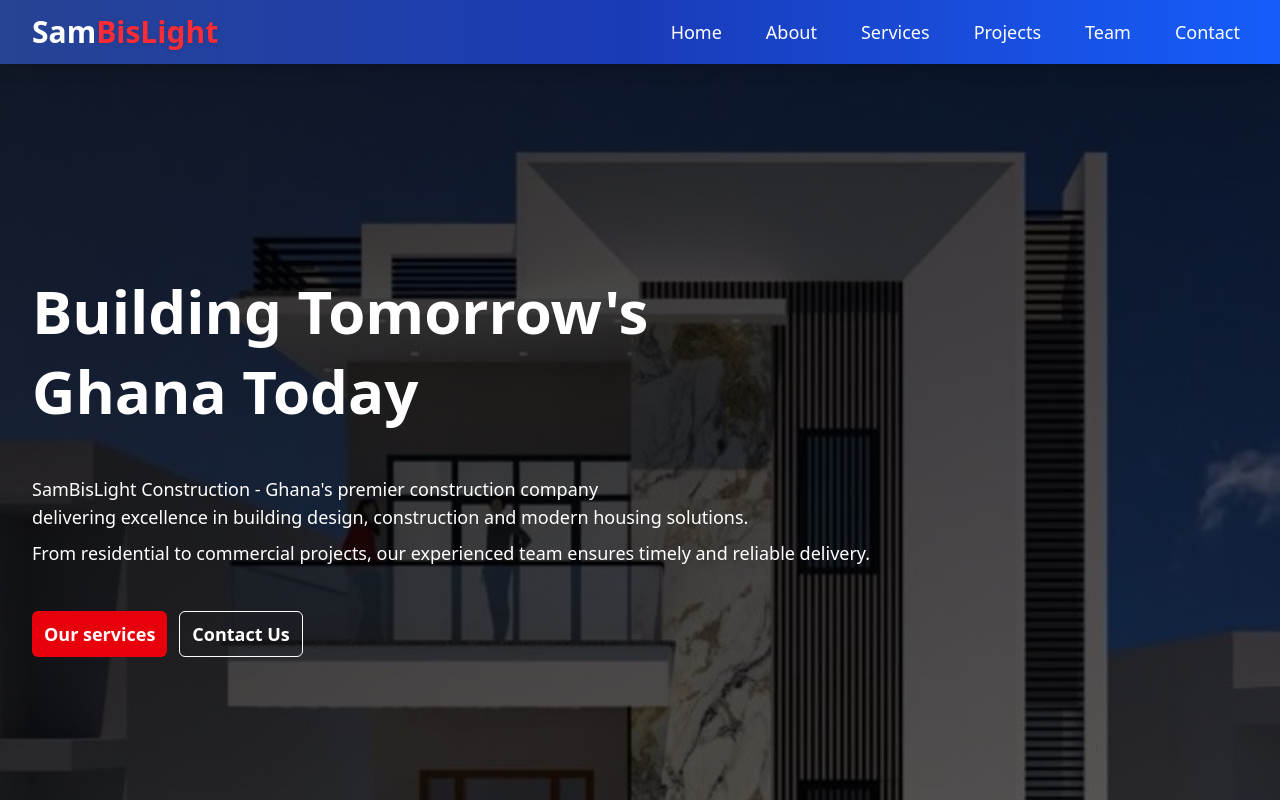
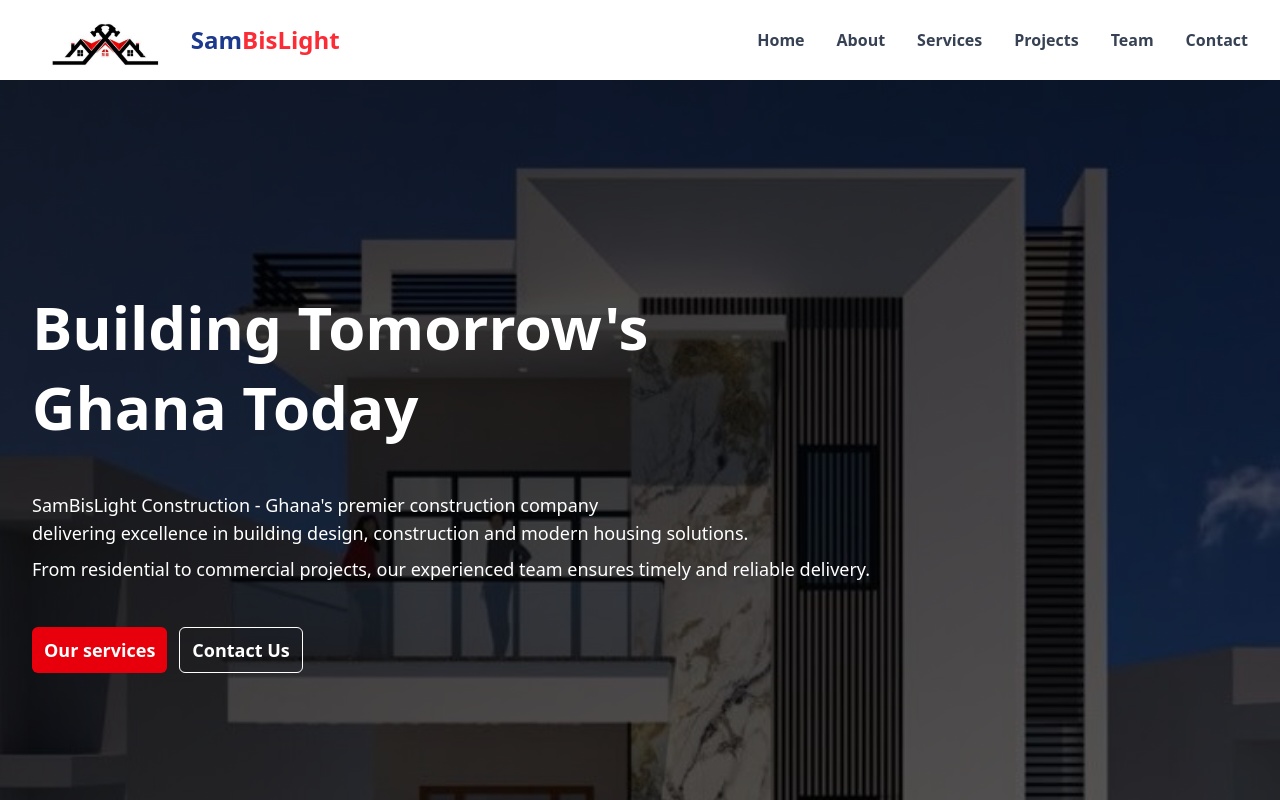
Before and after one commit to Obayaa/construction_website, a React (Vite) app: page / in a window 1280 px wide. Shown: the top 800 px of the page. Built offline with nearby package versions, Linux system fonts and the light colour scheme.

Commit message:
Updated navbar background color to white to aid logo matching and color consistency

```diff
--- a/src/components/Navbar.jsx
+++ b/src/components/Navbar.jsx
@@ -1,8 +1,22 @@
-import { useState } from 'react';
+import { useState, useEffect } from 'react';
 import { Menu, X } from 'lucide-react';
+// NOTE: Please ensure the path to your logo is correct.
+import logo from '../assets/logo.jpeg';
 
 function Navbar() {
     const [isMenuOpen, setIsMenuOpen] = useState(false);
+    const [hasScrolled, setHasScrolled] = useState(false);
+
+    // Effect to detect scroll and add a shadow to the navbar
+    useEffect(() => {
+        const handleScroll = () => {
+            setHasScrolled(window.scrollY > 10);
+        };
+        window.addEventListener('scroll', handleScroll);
+        return () => {
+            window.removeEventListener('scroll', handleScroll);
+        };
+    }, []);
 
     const navItems = [
         { href: "#home", label: "Home" },
@@ -14,27 +28,34 @@ function Navbar() {
     ];
 
     return (
-        <nav className="w-full bg-gradient-to-r from-blue-900/95 via-blue-800 to-blue-600 shadow-lg sticky top-0 z-50 backdrop-blur-sm">
+        <nav className={`w-full bg-white sticky top-0 z-50 transition-shadow duration-300 ${hasScrolled ? 'shadow-md' : 'shadow-none'}`}>
             <div className="max-w-7xl mx-auto px-4 md:px-8">
-                <div className="flex items-center justify-between h-16">
+                <div className="flex items-center justify-between h-20">
                     {/* Logo */}
                     <div className="flex-shrink-0">
-                        <p className="text-2xl lg:text-3xl font-bold text-white hover:scale-105 transition-transform duration-200 cursor-pointer">
-                            Sam<span className="text-red-500 drop-shadow-sm font-extrabold">BisLight</span>
-                        </p>
+                        <a href="#home" className="flex items-center gap-3 group">
+                            <img
+                                src={logo}
+                                alt="Sambislight Logo"
+                                className="h-14 rounded-md transition-transform duration-300 group-hover:scale-105"
+                            />
+                             <p className="hidden sm:block text-2xl font-bold text-blue-900">
+                                Sam<span className="text-red-500">BisLight</span>
+                            </p>
+                        </a>
                     </div>
 
                     {/* Desktop Navigation */}
-                    <div className="hidden md:block">
-                        <ul className="flex items-center space-x-5 lg:space-x-7">
+                    <div className="hidden lg:block">
+                        <ul className="flex items-center space-x-8">
                             {navItems.map((item, index) => (
                                 <li key={item.href}>
                                     <a
                                         href={item.href}
-                                        className="text-white font-medium text-lg hover:text-orange-400 hover:scale-110 transition-all duration-200 relative group px-2 py-1"
+                                        className="font-semibold text-gray-700 hover:text-blue-600 transition-all duration-200 relative group"
                                     >
                                         {item.label}
-                                        <span className="absolute bottom-0 left-0 w-0 h-0.5 bg-orange-400 group-hover:w-full transition-all duration-300"></span>
+                                        <span className="absolute bottom-[-4px] left-0 w-0 h-0.5 bg-blue-600 group-hover:w-full transition-all duration-300"></span>
                                     </a>
                                 </li>
                             ))}
@@ -42,27 +63,26 @@ function Navbar() {
                     </div>
 
                     {/* Mobile menu button */}
-                    <div className="md:hidden">
+                    <div className="lg:hidden">
                         <button
                             onClick={() => setIsMenuOpen(!isMenuOpen)}
-                            className="text-white p-2"
+                            className="text-gray-700 p-2"
                             aria-label="Toggle menu"
                         >
-                            {isMenuOpen ? <X size={24} /> : <Menu size={24} />}
+                            {isMenuOpen ? <X size={28} /> : <Menu size={28} />}
                         </button>
                     </div>
                 </div>
             </div>
 
             {/* Mobile Navigation */}
-            <div className={`md:hidden transition-all duration-300 ease-in-out ${isMenuOpen ? 'max-h-96 opacity-100' : 'max-h-0 opacity-0'
-                } overflow-hidden bg-blue-900/95 backdrop-blur-sm`}>
-                <div className="px-8 py-2 pb-2 space-y-2">
+            <div className={`lg:hidden transition-all duration-300 ease-in-out ${isMenuOpen ? 'max-h-96 opacity-100' : 'max-h-0 opacity-0'} overflow-hidden bg-white border-t border-gray-100`}>
+                <div className="px-8 py-4 space-y-3">
                     {navItems.map((item) => (
                         <a
                             key={item.href}
                             href={item.href}
-                            className="block text-white font-medium text-lg hover:text-orange-400 hover:bg-blue-800/50 px-3 rounded-md transition-all duration-200"
+                            className="block text-gray-700 font-semibold text-lg hover:text-blue-600 hover:bg-gray-50 p-3 rounded-md transition-all duration-200"
                             onClick={() => setIsMenuOpen(false)}
                         >
                             {item.label}
```
